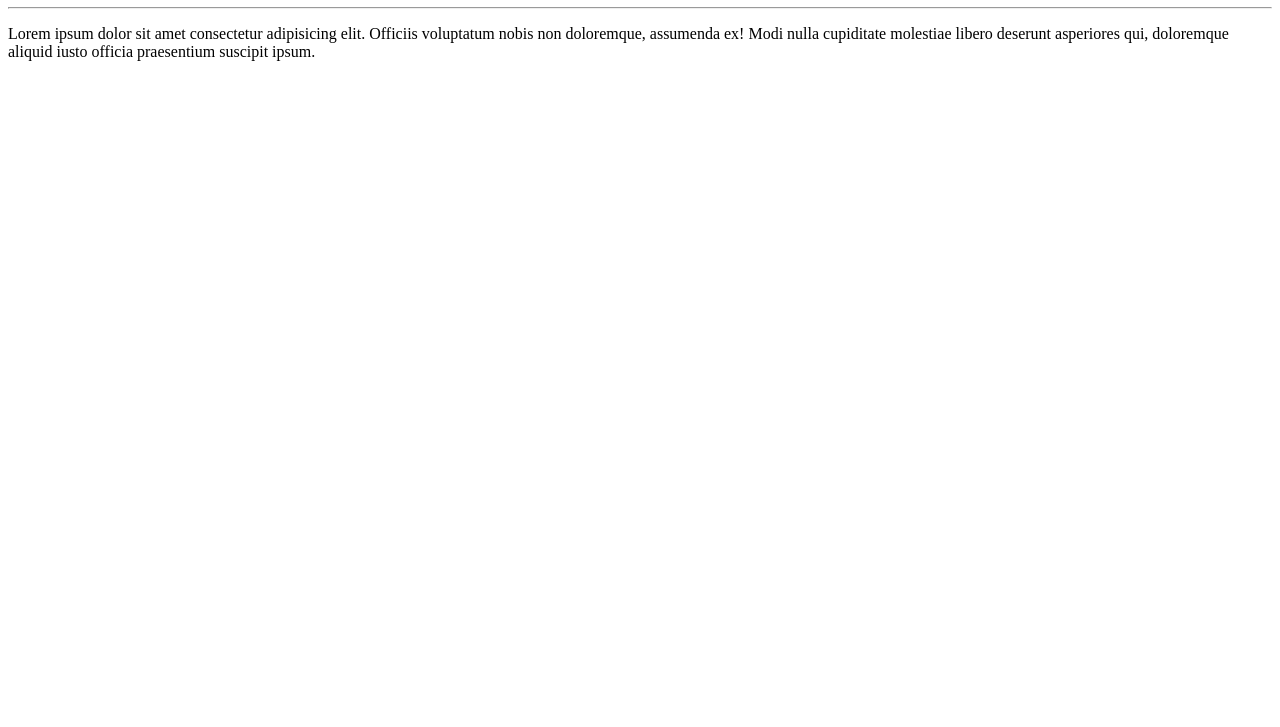
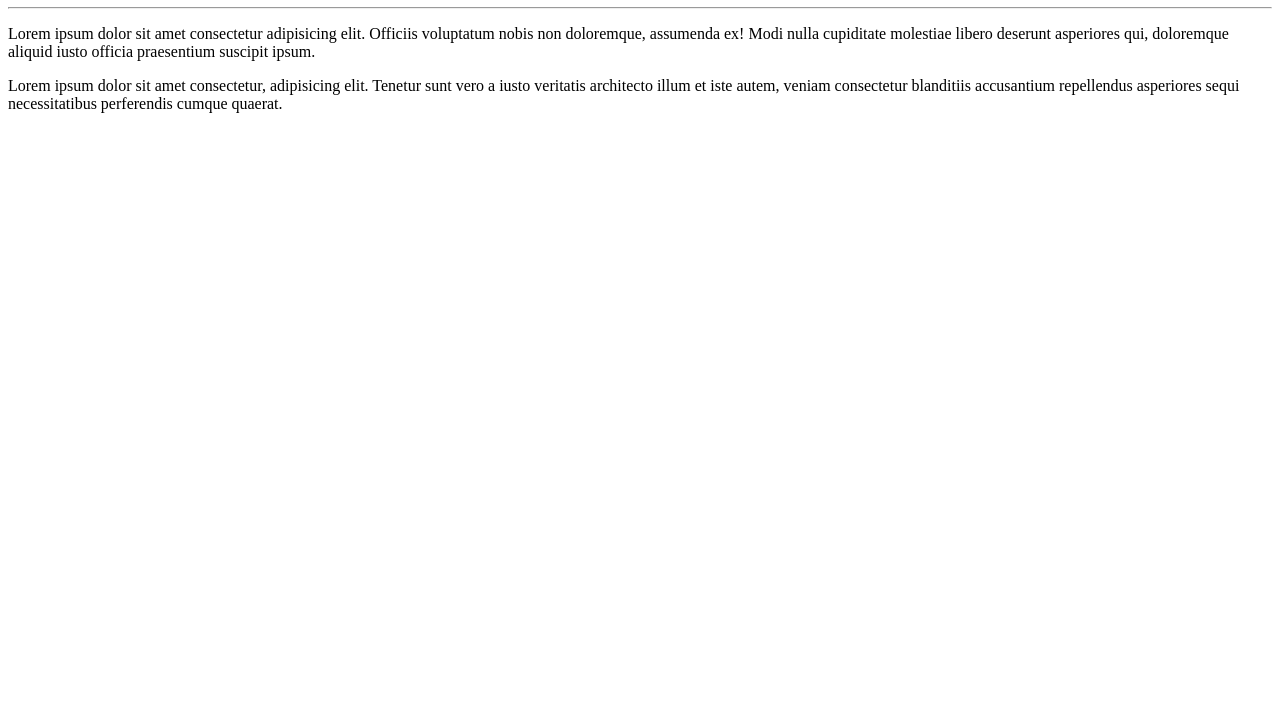
Before and after one commit to PauloCassola/Ola-Mundo, a plain HTML site: page Site-exemlpo/index.html in a window 1280 px wide. Shown: the part 73-800 px from the top of the page. Drawn offline with Linux system fonts and the light colour scheme.

Commit message:
Adicionei um parágrafo

```diff
--- a/Site-exemlpo/index.html
+++ b/Site-exemlpo/index.html
@@ -10,5 +10,6 @@
     <h1>Olá, Mundo!</h1>
     <hr>
     <p>Lorem ipsum dolor sit amet consectetur adipisicing elit. Officiis voluptatum nobis non doloremque, assumenda ex! Modi nulla cupiditate molestiae libero deserunt asperiores qui, doloremque aliquid iusto officia praesentium suscipit ipsum.</p>
+    <p>Lorem ipsum dolor sit amet consectetur, adipisicing elit. Tenetur sunt vero a iusto veritatis architecto illum et iste autem, veniam consectetur blanditiis accusantium repellendus asperiores sequi necessitatibus perferendis cumque quaerat.</p>
 </body>
 </html>
```
